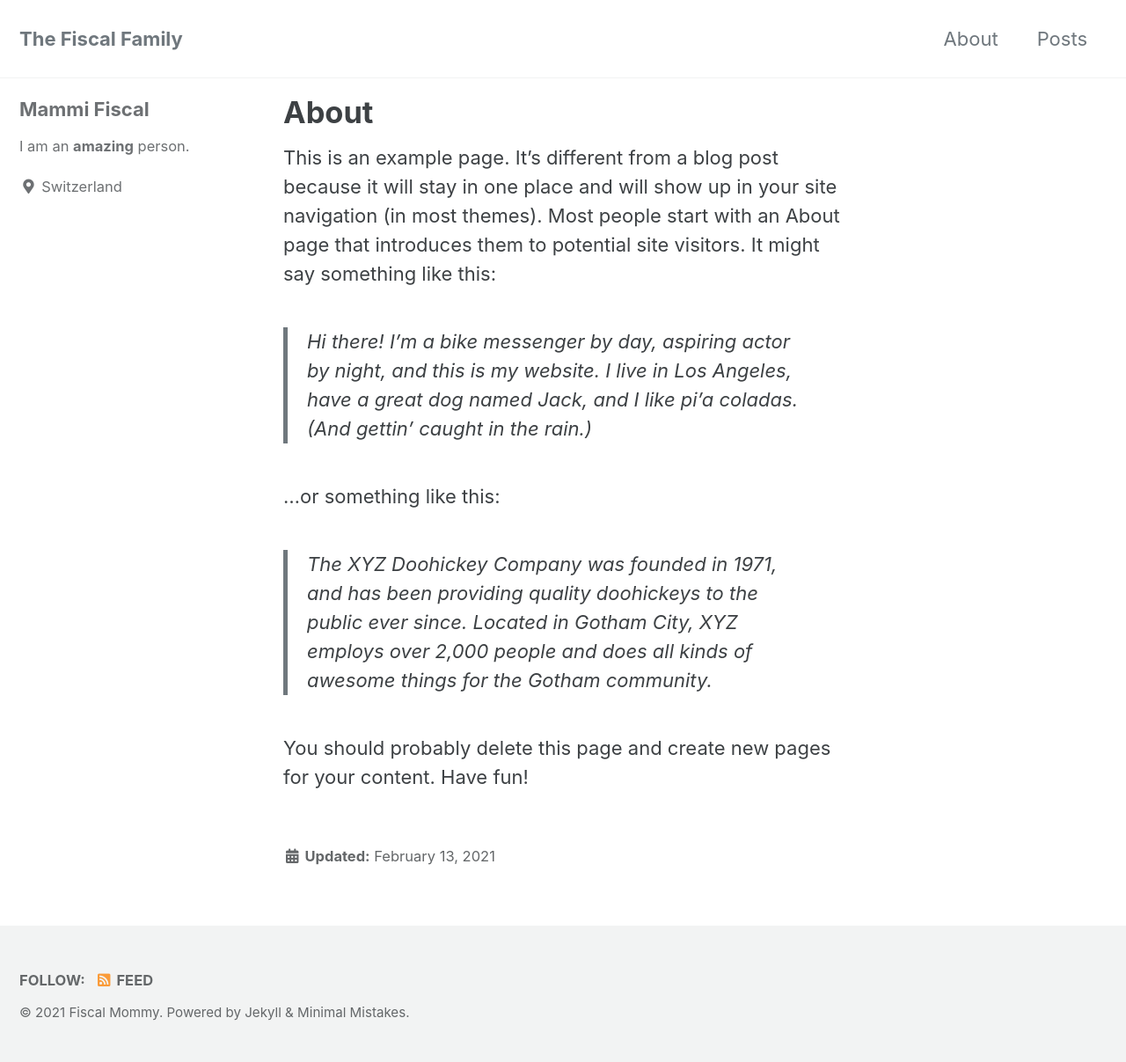
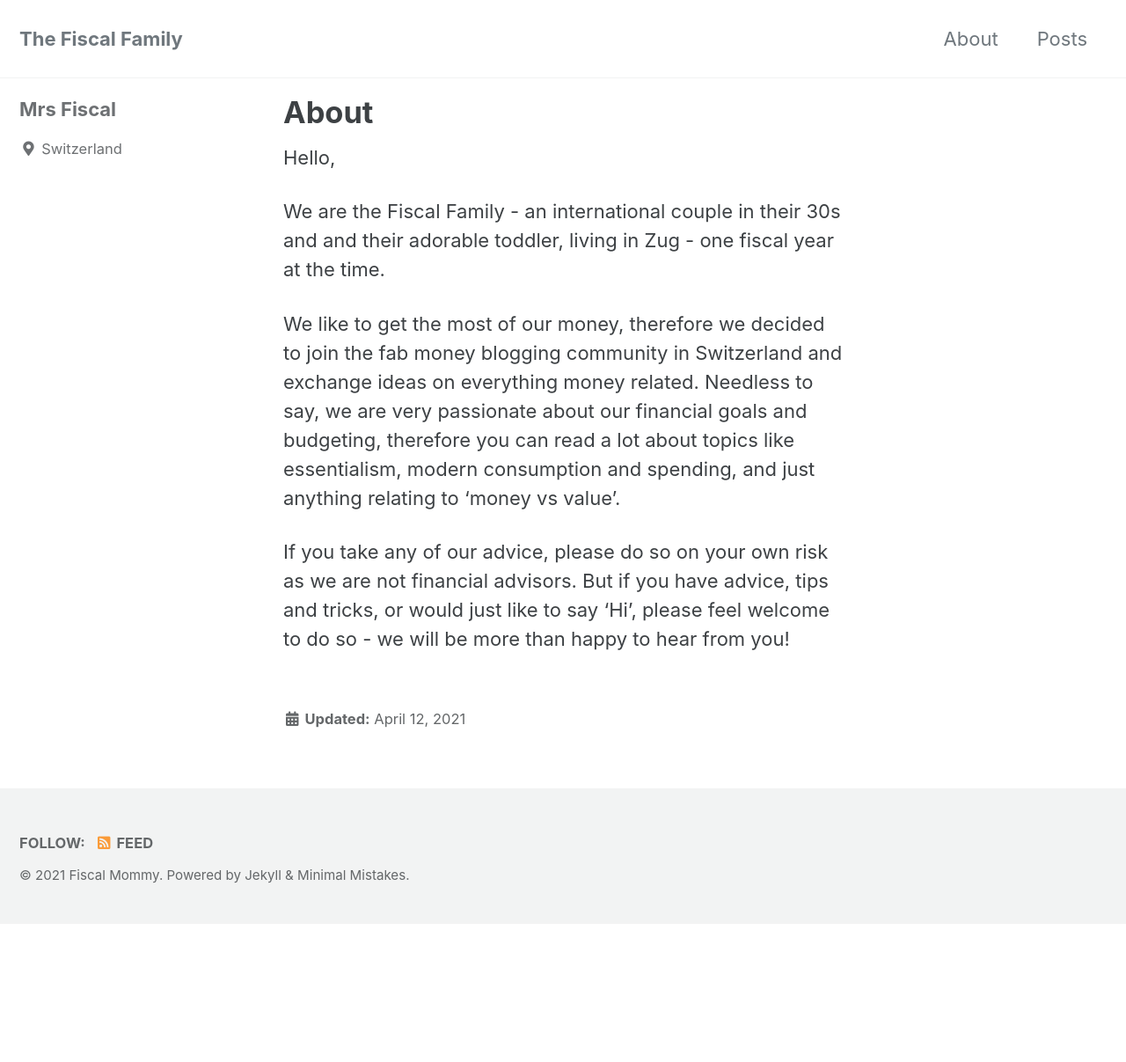
Before and after one commit to fiscalfamily/fiscalblog, a Jekyll site: the page built from _pages/about.md, in a window 1280 px wide. Shown: the whole page at 88% size. Built offline with Jekyll 4.4.1, drawn with Linux system fonts in a browser that asks for light colours; cached includes are drawn as plain includes; after the commit the page ends 1050 px from its top, so only the background shows below that.

```diff
--- a/_config.yml
+++ b/_config.yml
@@ -93,9 +93,9 @@ analytics:
 
 # Site Author
 author:
-  name             : "Mammi Fiscal"
+  name             : "Mrs Fiscal"
   avatar           : # path of avatar image, e.g. "/assets/images/bio-photo.jpg"
-  bio              : "I am an **amazing** person."
+  bio              : ""
   location         : "Switzerland"
   email            :
   links:
--- a/_pages/about.md
+++ b/_pages/about.md
@@ -3,15 +3,13 @@ title: "About"
 permalink: /about/
 layout: single
 author_profile: true
-date: 2021-02-13T17:51:00+00:00
+date: 2021-04-12T13:49:00+00:00
 ---
 
-This is an example page. It's different from a blog post because it will stay in one place and will show up in your site navigation (in most themes). Most people start with an About page that introduces them to potential site visitors. It might say something like this:
+Hello,
 
-> Hi there! I'm a bike messenger by day, aspiring actor by night, and this is my website. I live in Los Angeles, have a great dog named Jack, and I like pi'a coladas. (And gettin' caught in the rain.)
+We are the Fiscal Family - an international couple in their 30s and and their adorable toddler, living in Zug - one fiscal year at the time.
 
-...or something like this:
+We like to get the most of our money, therefore we decided to join the fab money blogging community in Switzerland and exchange ideas on everything money related. Needless to say, we are very passionate about our financial goals and budgeting, therefore you can read a lot about topics like essentialism, modern consumption and spending, and just anything relating to ‘money vs value’.
 
-> The XYZ Doohickey Company was founded in 1971, and has been providing quality doohickeys to the public ever since. Located in Gotham City, XYZ employs over 2,000 people and does all kinds of awesome things for the Gotham community.
-
-You should probably delete this page and create new pages for your content. Have fun!
+If you take any of our advice, please do so on your own risk as we are not financial advisors. But if you have advice, tips and tricks, or would just like to say ‘Hi’, please feel welcome to do so - we will be more than happy to hear from you!
```
Also changed, not shown: _posts/2021-01-01-goals-for-2021.md (added, +23 -0 lines), _posts/2021-02-12-my-first-entry.md (deleted, +0 -32 lines), _posts/2021-02-13-my-second-entry.md (deleted, +0 -11 lines), _posts/2021-04-01-q1-2021-end.md (added, +24 -0 lines), 1 other file.
